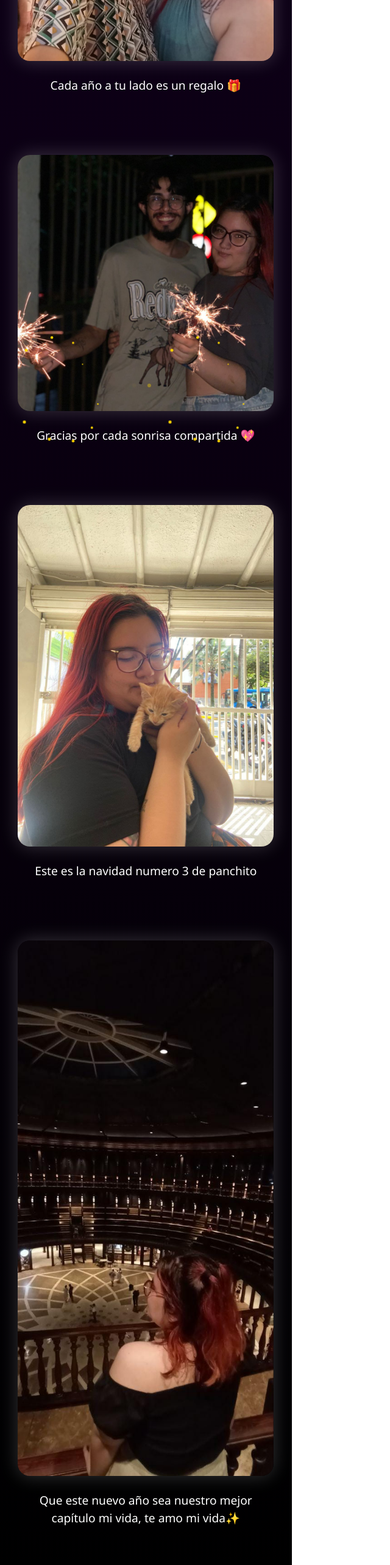
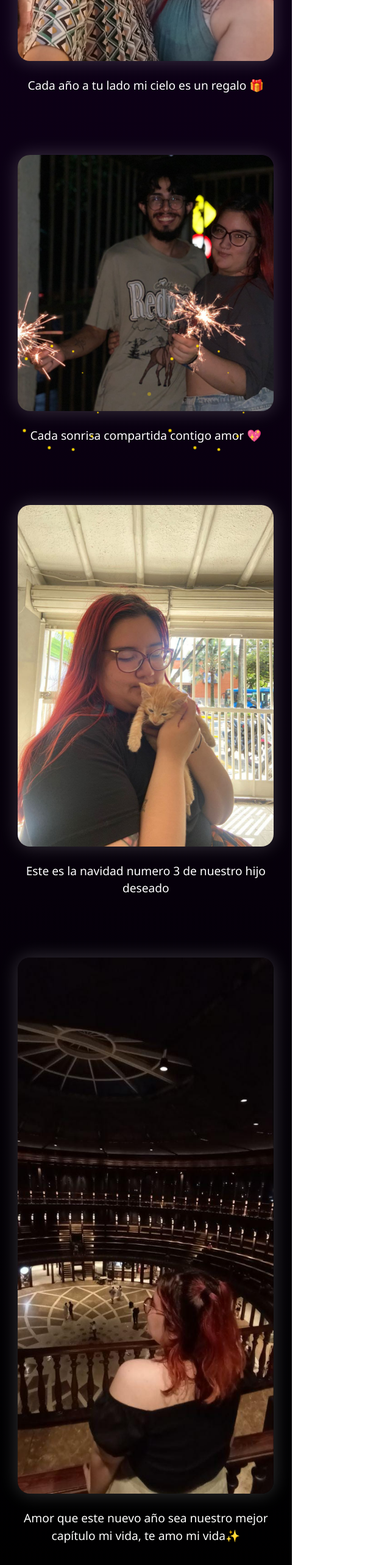
Before and after one commit to DanielAgVz/paginaAmor, a React (Vite) app: page /fin-de-ano in a window 1280 px wide. Shown: the part 1340-3906 px from the top of the page at 61% size, without its empty margins (0-640 px from the left). Built offline with nearby package versions, Linux system fonts and the light colour scheme.

Commit message:
Fix Correcion de frases de Img

```diff
--- a/src/pages/findeañoPag.tsx
+++ b/src/pages/findeañoPag.tsx
@@ -78,10 +78,10 @@ export default function FindeañoPag() {
 
       {/* 📸 CONTENIDO */}
       <section className="scroll-section">
-        <ScrollCard img="/Img/amor1.jpeg" text="Cada año a tu lado es un regalo 🎁" />
-        <ScrollCard img="/Img/amor2.jpeg" text="Gracias por cada sonrisa compartida 💖" />
-        <ScrollCard img="/Img/amor3.jpeg" text="Este es la navidad numero 3 de panchito" />
-        <ScrollCard img="/Img/amor4.jpeg" text="Que este nuevo año sea nuestro mejor capítulo mi vida, te amo mi vida✨" />
+        <ScrollCard img="/Img/amor1.jpeg" text="Cada año a tu lado mi cielo es un regalo 🎁" />
+        <ScrollCard img="/Img/amor2.jpeg" text="Cada sonrisa compartida contigo amor 💖" />
+        <ScrollCard img="/Img/amor3.jpeg" text="Este es la navidad numero 3 de nuestro hijo deseado" />
+        <ScrollCard img="/Img/amor4.jpeg" text="Amor que este nuevo año sea nuestro mejor capítulo mi vida, te amo mi vida✨" />
       </section>
 
     </div>
```
